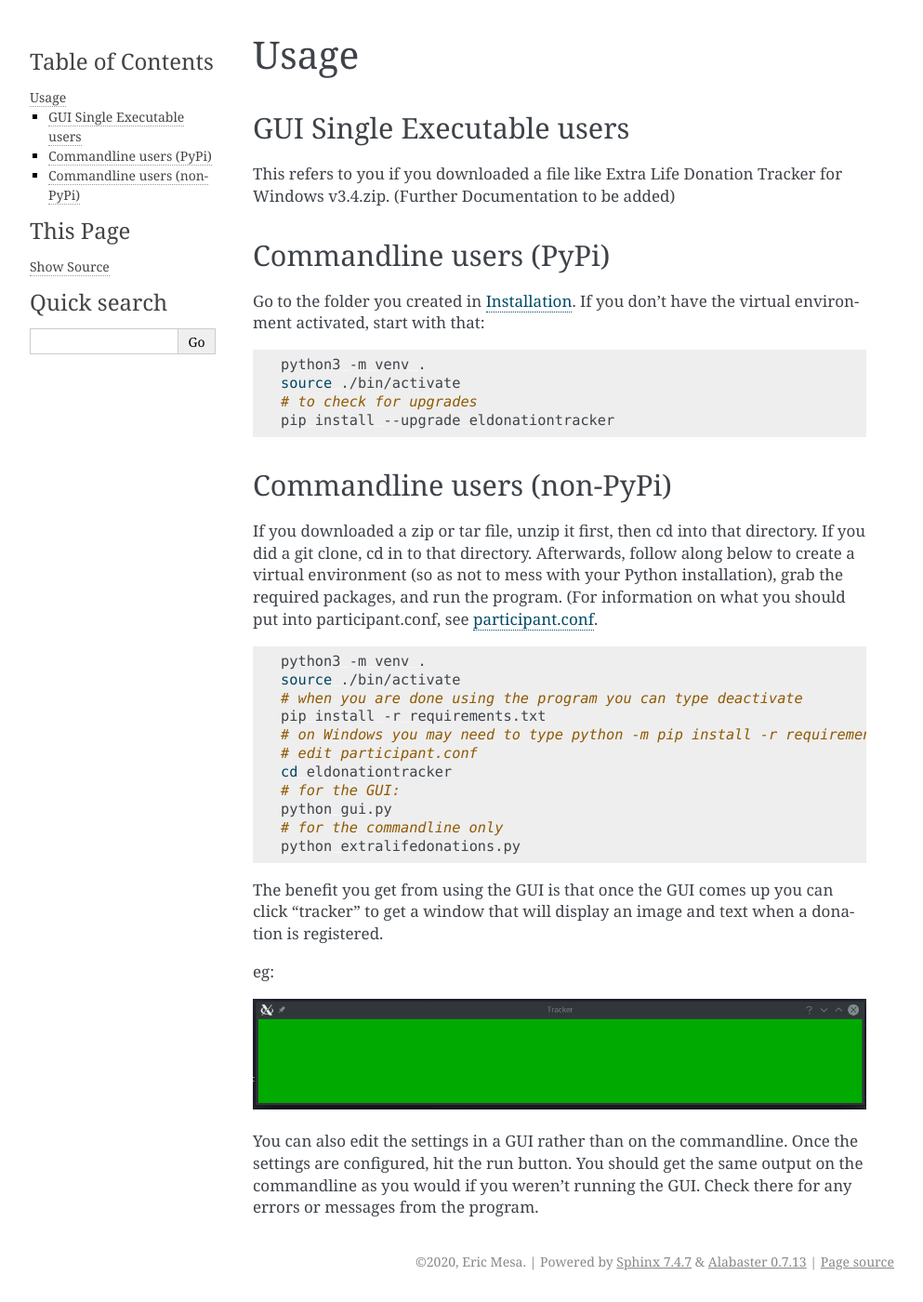
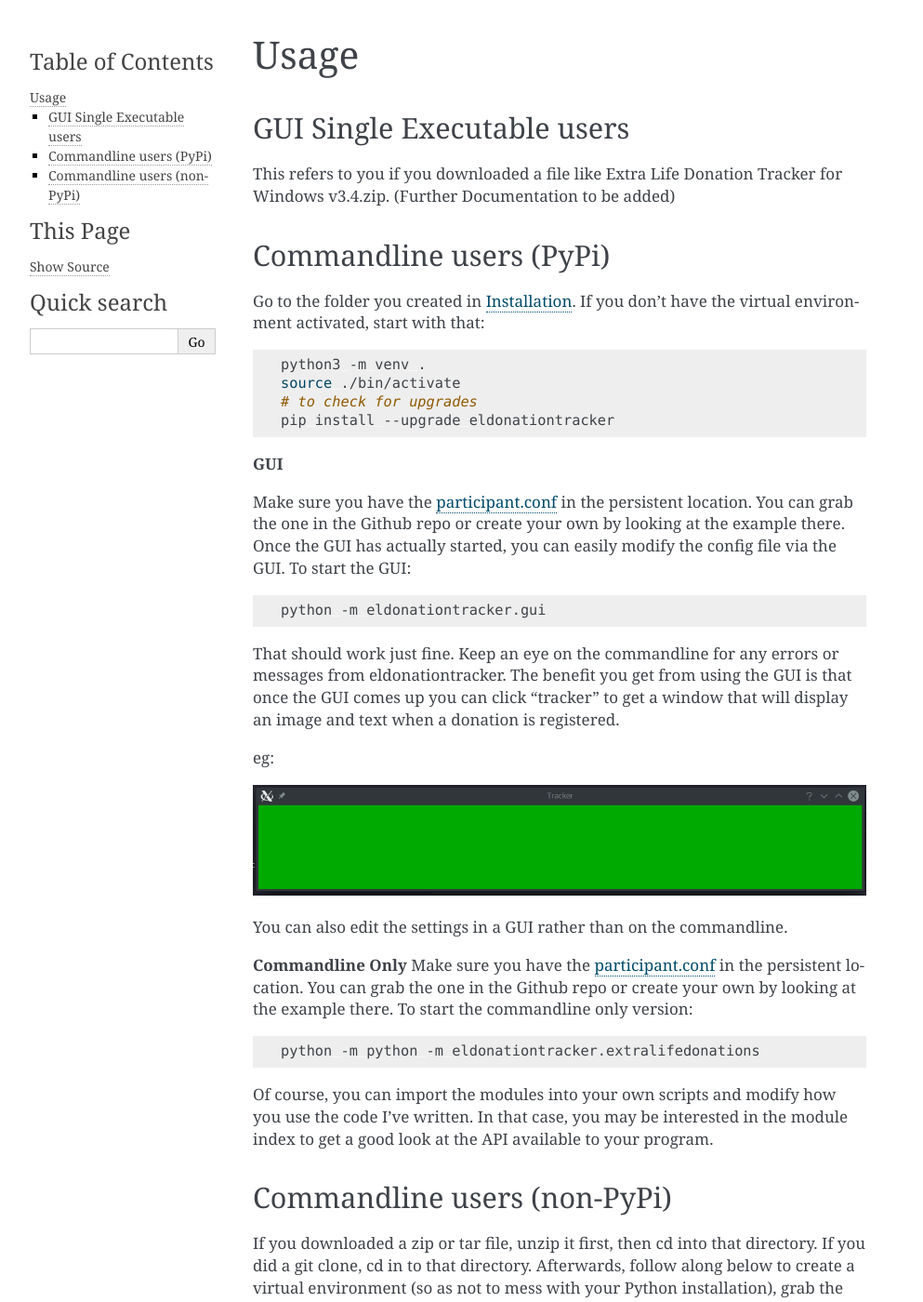
Before and after one commit to djotaku/ELDonationTracker, a Sphinx documentation site: the page built from docs/usage.rst, in a window 1280 px wide and 1400 px high. Shown: the whole window at 93% size, without its empty margins (148-1141 px from the left). Built offline with Sphinx 7.4.7, drawn with Linux system fonts in a browser that asks for light colours.

Commit message:
Documentation updated for PyPi

```diff
--- a/docs/usage.rst
+++ b/docs/usage.rst
@@ -18,6 +18,33 @@
     source ./bin/activate
     # to check for upgrades
     pip install --upgrade eldonationtracker
+
+
+**GUI**
+
+Make sure you have the :doc:`participant_conf` in the persistent location. You can grab the one in the Github repo or create your own by looking at the example there. Once the GUI has actually started, you can easily modify the config file via the GUI. To start the GUI:
+
+.. code-block:: Bash
+
+   python -m eldonationtracker.gui
+
+That should work just fine. Keep an eye on the commandline for any errors or messages from eldonationtracker. The benefit you get from using the GUI is that once the GUI comes up you can click "tracker" to get a window that will display an image and text when a donation is registered.
+
+eg:
+
+.. image :: /images/tracker.gif
+
+You can also edit the settings in a GUI rather than on the commandline.
+
+**Commandline Only**
+Make sure you have the :doc:`participant_conf` in the persistent location. You can grab the one in the Github repo or create your own by looking at the example there. To start the commandline only version:
+
+.. code-block:: Bash
+
+   python -m python -m eldonationtracker.extralifedonations
+
+
+Of course, you can import the modules into your own scripts and modify how you use the code I've written. In that case, you may be interested in the module index to get a good look at the API available to your program.
 
 Commandline users (non-PyPi)
 ^^^^^^^^^^^^^^^^^^^^^^^^^^^^
```
